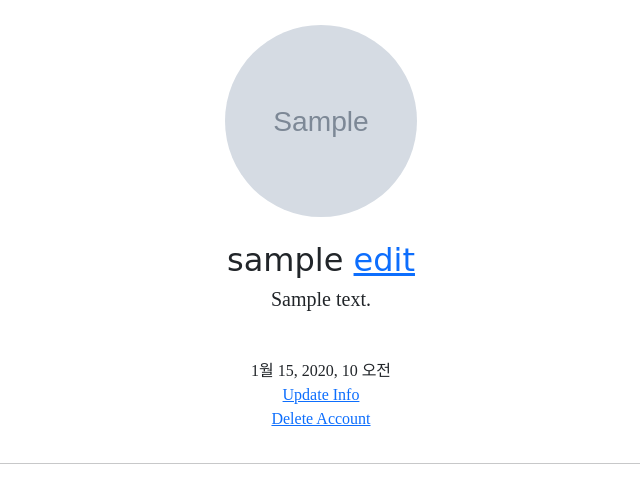
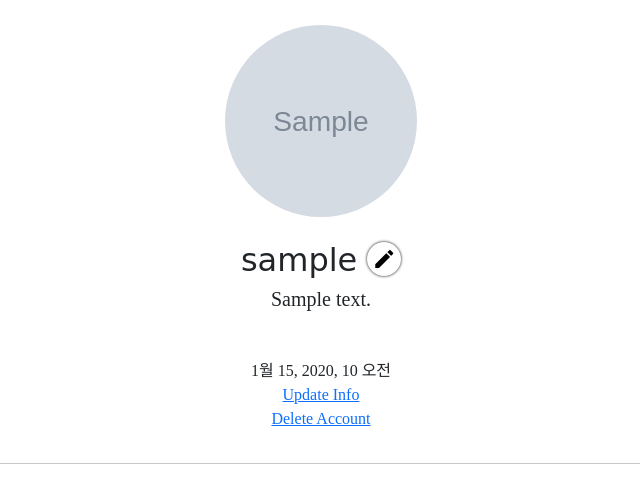
Before and after one commit to updaun/DjangoBasic, a Django app: page /accounts/detail/1 in a window 1280 px wide. Shown: the part 248-725 px from the top of the page, without its empty margins (319-959 px from the left). Run offline with Django 3.2, Linux system fonts and the light colour scheme; a user stored in the database is signed in; tables that the repository leaves empty hold one stand-in row (values such as "Sample post"); grey boxes marked "Sample" are stand-in pictures; parts of the project's set-up code (start-up, migrations or seed data) failed here and were passed over; some libraries are stand-ins or nearby versions; some web fonts are replaced.

Commit message:
add profile update icon

```diff
--- a/accountapp/templates/accountapp/detail.html
+++ b/accountapp/templates/accountapp/detail.html
@@ -11,7 +11,8 @@
                     <h2 class="NNB_B">
                         {{ target_user.profile.nickname }}
                         {% if target_user == user %}
-                            <a href="{% url 'profileapp:update' pk=target_user.profile.pk %}">
+                            <a href="{% url 'profileapp:update' pk=target_user.profile.pk %}"
+                                class="material-icons round_button">
                                 edit
                             </a>
                         {% endif %}
--- a/static/base.css
+++ b/static/base.css
@@ -30,3 +30,16 @@
 .NNB_B {
     font-family: "NanumBarunpenB", cursive;
 }
+
+.round_button {
+    color : black;
+    text-decoration: none;
+    /* 그림자 생기는 x 좌표, y좌표, 그림자 크기, 그림자 색*/
+    box-shadow: 0 0 3px black;
+    border-radius: 20rem;
+    padding: 0.3rem;
+}
+
+.round_button:hover {
+    color: dimgray;
+}
--- a/templates/head.html
+++ b/templates/head.html
@@ -14,6 +14,10 @@
 
     {#  DEFAULT CSS LINK  #}
     <link rel="stylesheet" type="text/css" href="{% static 'base.css' %}">
+
+    {# MATERRIAL ICON LINK #}
+    <link href="https://fonts.googleapis.com/css2?family=Material+Icons"
+      rel="stylesheet">
 
     {#  Naver Font LINK  #}
     <style>
```
